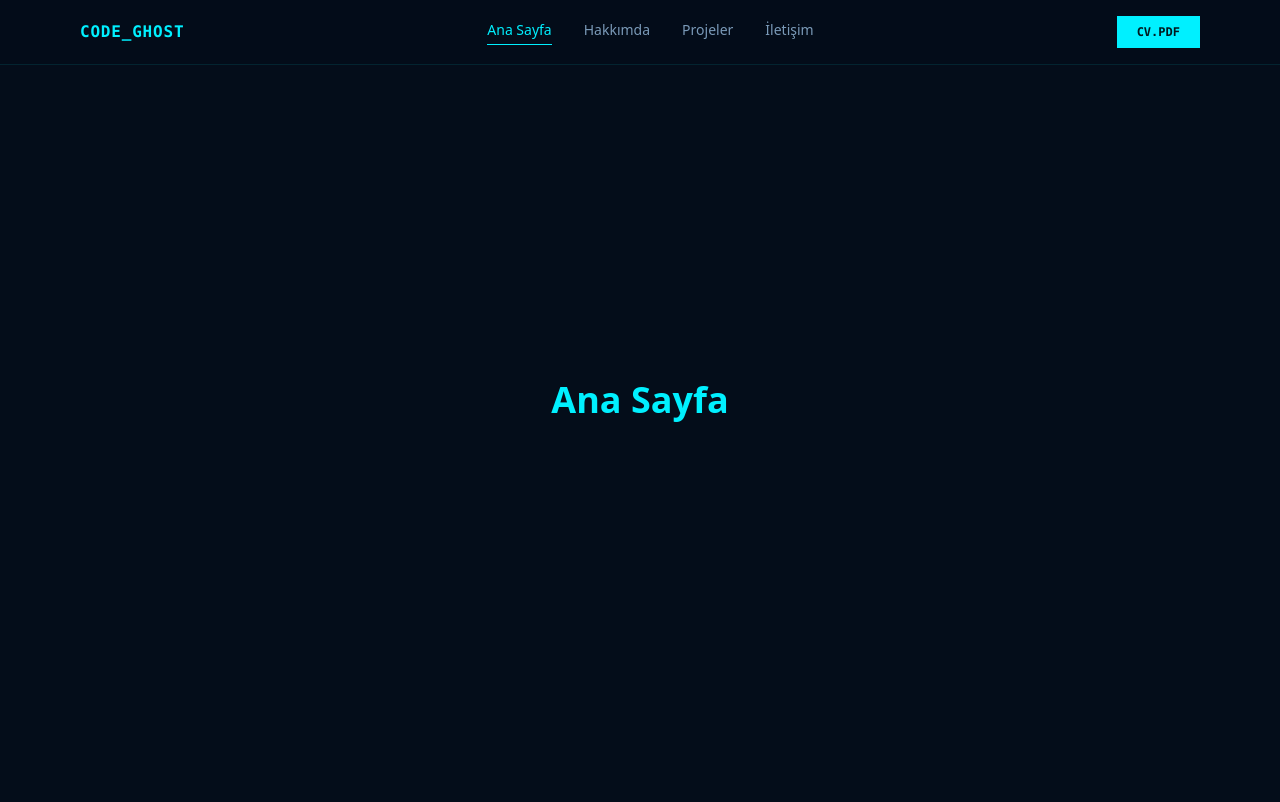
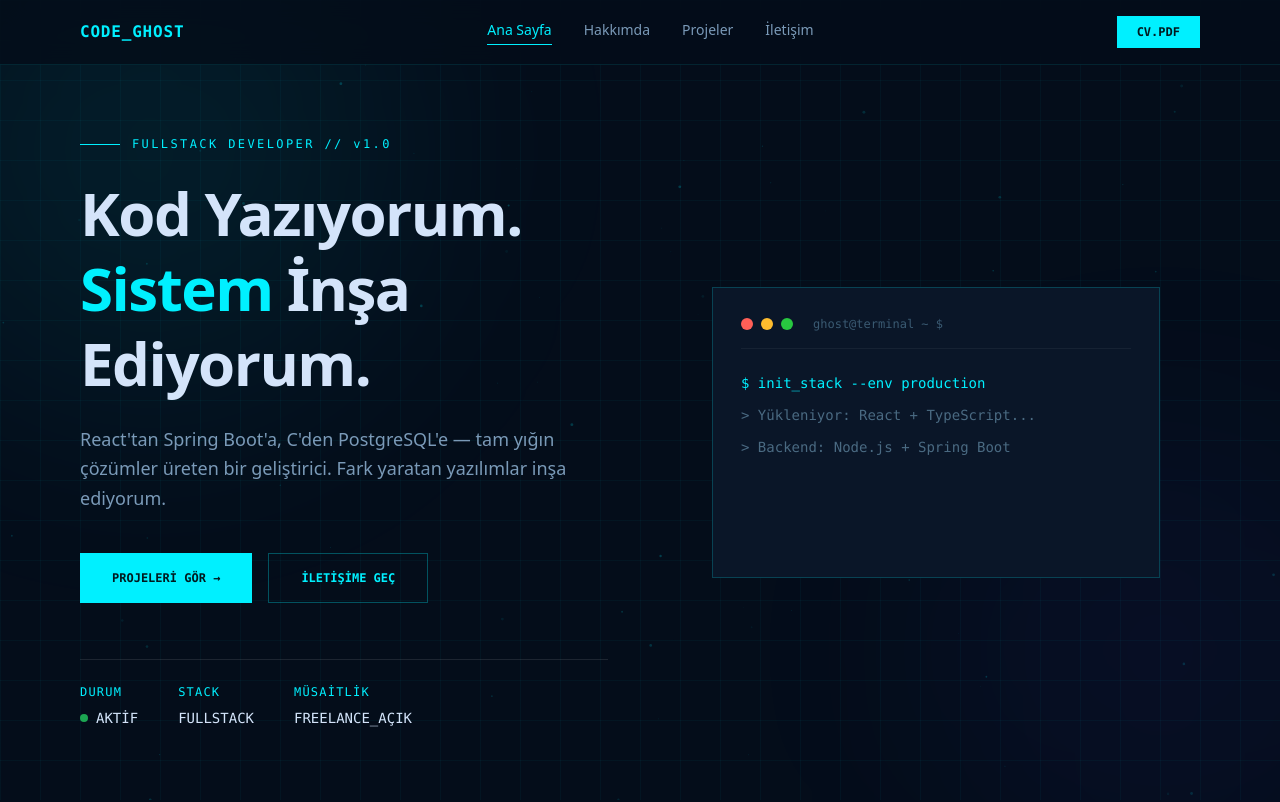
Before and after one commit to batuarda12/code-ghost-portfolio, a React (Vite) app: page / in a window 1280 px wide. Shown: the top 802 px of the page. Built offline with nearby package versions, Linux system fonts and the light colour scheme.

Commit message:
home sayfası: arkaplan, hero, terminal widget tamamlandı

```diff
--- a/package.json
+++ b/package.json
@@ -25,6 +25,7 @@
     "eslint-plugin-react-refresh": "^0.5.2",
     "globals": "^17.6.0",
     "postcss": "^8.5.15",
+    "prettier": "^3.8.4",
     "tailwindcss": "^3.4.19",
     "vite": "^8.0.12"
   }
--- a/src/App.css
+++ b/src/App.css
@@ -42,8 +42,7 @@
     z-index: 1;
     top: 34px;
     height: 28px;
-    transform: perspective(2000px) rotateZ(300deg) rotateX(44deg) rotateY(39deg)
-      scale(1.4);
+    transform: perspective(2000px) rotateZ(300deg) rotateX(44deg) rotateY(39deg) scale(1.4);
   }
 
   .vite {
@@ -51,8 +50,7 @@
     top: 107px;
     height: 26px;
     width: auto;
-    transform: perspective(2000px) rotateZ(300deg) rotateX(40deg) rotateY(39deg)
-      scale(0.8);
+    transform: perspective(2000px) rotateZ(300deg) rotateX(40deg) rotateY(39deg) scale(0.8);
   }
 }
 
--- /dev/null
+++ b/src/components/Terminal.jsx
@@ -0,0 +1,111 @@
+import { useState, useEffect } from 'react';
+
+const SATIRLAR = [
+  { tip: 'prompt', text: '$ init_stack --env production' },
+  { tip: 'out', text: '> Yükleniyor: React + TypeScript...' },
+  { tip: 'out', text: '> Backend:    Node.js + Spring Boot' },
+  { tip: 'out', text: '> Veritabanı: PostgreSQL + Redis' },
+  { tip: 'out', text: '> Dil:        C / JavaScript' },
+  { tip: 'ok', text: '✓ Sistem hazır. Görev başlıyor.' },
+];
+
+function Terminal() {
+  // Şu ana kadar ekranda görünen satırlar
+  const [gosterilen, setGosterilen] = useState([]);
+  // Şu an yazılmakta olan satırın kaçıncı harfine kadar yazıldı
+  const [satirIndex, setSatirIndex] = useState(0);
+  const [harfIndex, setHarfIndex] = useState(0);
+  // İmleç yanıp sönüyor mu
+  const [imleç, setImlec] = useState(true);
+
+  useEffect(() => {
+    // Tüm satırlar bitti mi?
+    if (satirIndex >= SATIRLAR.length) return;
+
+    const mevcutSatir = SATIRLAR[satirIndex];
+
+    // Bu satırın tüm harfleri yazıldı mı?
+    if (harfIndex < mevcutSatir.text.length) {
+      // Bir sonraki harfi ekle
+      const timeout = setTimeout(
+        () => {
+          setGosterilen((prev) => {
+            const yeni = [...prev];
+            // Bu satır zaten var mı?
+            if (yeni[satirIndex]) {
+              yeni[satirIndex] = {
+                ...mevcutSatir,
+                text: mevcutSatir.text.slice(0, harfIndex + 1),
+              };
+            } else {
+              yeni[satirIndex] = {
+                ...mevcutSatir,
+                text: mevcutSatir.text.slice(0, harfIndex + 1),
+              };
+            }
+            return yeni;
+          });
+          setHarfIndex((h) => h + 1);
+        },
+        30 + Math.random() * 30
+      ); // Her harf arası 30-60ms
+
+      return () => clearTimeout(timeout);
+    } else {
+      // Bu satır bitti, sıradakine geç
+      const timeout = setTimeout(() => {
+        setSatirIndex((s) => s + 1);
+        setHarfIndex(0);
+      }, 400); // Satırlar arası 400ms bekle
+
+      return () => clearTimeout(timeout);
+    }
+  }, [satirIndex, harfIndex]);
+
+  // İmleç animasyonu
+  useEffect(() => {
+    const interval = setInterval(() => {
+      setImlec((prev) => !prev);
+    }, 500);
+    return () => clearInterval(interval);
+  }, []);
+
+  return (
+    <div className="bg-[#0a1628] border border-[#00f0ff]/20 p-7 w-full max-w-md font-mono">
+      {/* Terminal başlık barı */}
+      <div className="flex items-center gap-2 mb-5 pb-4 border-b border-white/5">
+        <div className="w-3 h-3 rounded-full bg-[#ff5f57]" />
+        <div className="w-3 h-3 rounded-full bg-[#febc2e]" />
+        <div className="w-3 h-3 rounded-full bg-[#28c840]" />
+        <span className="text-xs text-[#3a5a72] ml-3">ghost@terminal ~ $</span>
+      </div>
+
+      {/* Yazılan satırlar */}
+      <div className="space-y-1 min-h-[180px]">
+        {gosterilen.map((satir, i) => (
+          <div
+            key={i}
+            className={`text-sm leading-loose ${
+              satir.tip === 'prompt'
+                ? 'text-[#00f0ff]'
+                : satir.tip === 'ok'
+                  ? 'text-green-400'
+                  : 'text-[#4a6a82]'
+            }`}
+          >
+            {satir.text}
+            {/* İmleç sadece en son satırda görünsün */}
+            {i === gosterilen.length - 1 && satirIndex < SATIRLAR.length && (
+              <span
+                className="inline-block w-2 h-4 bg-[#00f0ff] ml-1 align-middle"
+                style={{ opacity: imleç ? 1 : 0 }}
+              />
+            )}
+          </div>
+        ))}
+      </div>
+    </div>
+  );
+}
+
+export default Terminal;
--- a/src/index.css
+++ b/src/index.css
@@ -1,3 +1,8 @@
 @tailwind base;
 @tailwind components;
 @tailwind utilities;
+
+body {
+  background-color: #040d1a;
+  color: #d4e4fa;
+}
--- a/src/pages/About.jsx
+++ b/src/pages/About.jsx
@@ -3,6 +3,6 @@ function About() {
     <div className="flex items-center justify-center min-h-screen">
       <h1 className="text-4xl font-bold text-[#00f0ff]">Hakkımda</h1>
     </div>
-  )
+  );
 }
-export default About
+export default About;
--- a/src/pages/Contact.jsx
+++ b/src/pages/Contact.jsx
@@ -3,6 +3,6 @@ function Contact() {
     <div className="flex items-center justify-center min-h-screen">
       <h1 className="text-4xl font-bold text-[#00f0ff]">İletişim</h1>
     </div>
-  )
+  );
 }
-export default Contact
+export default Contact;
--- a/src/pages/Home.jsx
+++ b/src/pages/Home.jsx
@@ -1,8 +1,153 @@
+import { useEffect, useRef } from 'react';
+import Terminal from '../components/Terminal';
+
 function Home() {
+  const canvasRef = useRef(null);
+
+  useEffect(() => {
+    const canvas = canvasRef.current;
+    const ctx = canvas.getContext('2d');
+    let particles = [];
+
+    function resize() {
+      canvas.width = window.innerWidth;
+      canvas.height = window.innerHeight;
+    }
+    window.addEventListener('resize', resize);
+    resize();
+
+    // 80 tane parçacık oluştur
+    for (let i = 0; i < 80; i++) {
+      particles.push({
+        x: Math.random() * canvas.width,
+        y: Math.random() * canvas.height,
+        r: Math.random() * 1.2 + 0.3,
+        vx: (Math.random() - 0.5) * 0.35,
+        vy: (Math.random() - 0.5) * 0.35,
+        o: Math.random() * 0.45 + 0.1,
+      });
+    }
+
+    function draw() {
+      ctx.clearRect(0, 0, canvas.width, canvas.height);
+      particles.forEach((p) => {
+        p.x += p.vx;
+        p.y += p.vy;
+        if (p.x < 0) p.x = canvas.width;
+        if (p.x > canvas.width) p.x = 0;
+        if (p.y < 0) p.y = canvas.height;
+        if (p.y > canvas.height) p.y = 0;
+        ctx.beginPath();
+        ctx.arc(p.x, p.y, p.r, 0, Math.PI * 2);
+        ctx.fillStyle = `rgba(0,240,255,${p.o})`;
+        ctx.fill();
+      });
+      requestAnimationFrame(draw);
+    }
+    draw();
+
+    return () => {
+      window.removeEventListener('resize', resize);
+    };
+  }, []);
+
   return (
-    <div className="flex items-center justify-center min-h-screen">
-      <h1 className="text-4xl font-bold text-[#00f0ff]">Ana Sayfa</h1>
+    <div className="relative min-h-screen bg-[#040d1a]">
+      {/* Arkaplan grid çizgileri */}
+      <div
+        className="fixed inset-0 pointer-events-none"
+        style={{
+          backgroundImage: `
+            linear-gradient(rgba(0,240,255,0.04) 1px, transparent 1px),
+            linear-gradient(90deg, rgba(0,240,255,0.04) 1px, transparent 1px)
+          `,
+          backgroundSize: '40px 40px',
+        }}
+      />
+
+      {/* Particle canvas */}
+      <canvas ref={canvasRef} className="fixed inset-0 pointer-events-none opacity-40" />
+
+      {/* Glow efektleri */}
+      <div
+        className="fixed top-[-100px] left-[-100px] w-[500px] h-[500px] rounded-full pointer-events-none"
+        style={{ background: 'rgba(0,240,255,0.07)', filter: 'blur(120px)' }}
+      />
+      <div
+        className="fixed bottom-[-50px] right-[-80px] w-[400px] h-[400px] rounded-full pointer-events-none"
+        style={{ background: 'rgba(80,60,255,0.06)', filter: 'blur(120px)' }}
+      />
+
+      {/* Ana içerik */}
+      <div className="relative z-10 max-w-[1200px] mx-auto px-10 min-h-screen flex items-center pt-16">
+        <div className="grid grid-cols-2 gap-16 w-full items-center">
+          {/* SOL KOLON */}
+          <div>
+            {/* Üst etiket */}
+            <div className="flex items-center gap-3 mb-6">
+              <div className="w-10 h-px bg-[#00f0ff]" />
+              <span className="font-mono text-xs text-[#00f0ff] tracking-[0.2em]">
+                FULLSTACK DEVELOPER // v1.0
+              </span>
+            </div>
+
+            {/* Ana başlık */}
+            <h1 className="text-6xl font-extrabold leading-tight tracking-tight mb-6">
+              Kod Yazıyorum.
+              <br />
+              <span className="text-[#00f0ff]">Sistem</span> İnşa
+              <br />
+              Ediyorum.
+            </h1>
+
+            {/* Açıklama */}
+            <p className="text-[#7a9ab8] text-lg leading-relaxed mb-10 max-w-lg">
+              React'tan Spring Boot'a, C'den PostgreSQL'e — tam yığın çözümler üreten bir
+              geliştirici. Fark yaratan yazılımlar inşa ediyorum.
+            </p>
+
+            {/* Butonlar */}
+            <div className="flex gap-4 mb-14">
+              <button className="font-mono text-xs font-bold bg-[#00f0ff] text-[#001a1f] px-8 py-4 flex items-center gap-2 hover:shadow-[0_0_30px_rgba(0,240,255,0.5)] transition-all">
+                PROJELERİ GÖR →
+              </button>
+              <button className="font-mono text-xs font-bold border border-[#00f0ff]/30 text-[#00f0ff] px-8 py-4 hover:bg-[#00f0ff]/10 transition-all">
+                İLETİŞİME GEÇ
+              </button>
+            </div>
+
+            {/* Stat bar */}
+            <div className="flex gap-10 pt-6 border-t border-white/10">
+              <div>
+                <div className="font-mono text-xs text-[#00f0ff] tracking-widest mb-2">DURUM</div>
+                <div className="font-mono text-sm text-[#d4e4fa] flex items-center gap-2">
+                  <span className="w-2 h-2 rounded-full bg-green-500 animate-pulse" />
+                  AKTİF
+                </div>
+              </div>
+
+              <div>
+                <div className="font-mono text-xs text-[#00f0ff] tracking-widest mb-2">STACK</div>
+                <div className="font-mono text-sm text-[#d4e4fa]">FULLSTACK</div>
+              </div>
+
+              <div>
+                <div className="font-mono text-xs text-[#00f0ff] tracking-widest mb-2">
+                  MÜSAİTLİK
+                </div>
+                <div className="font-mono text-sm text-[#d4e4fa]">FREELANCE_AÇIK</div>
+              </div>
+            </div>
+          </div>
+
+          {/* SAĞ KOLON */}
+          <div className="flex items-center justify-center">
+            <Terminal />
+          </div>
+        </div>
+      </div>
     </div>
-  )
+  );
 }
-export default Home
+
+export default Home;
--- a/src/pages/Projects.jsx
+++ b/src/pages/Projects.jsx
@@ -3,6 +3,6 @@ function Projects() {
     <div className="flex items-center justify-center min-h-screen">
       <h1 className="text-4xl font-bold text-[#00f0ff]">Projeler</h1>
     </div>
-  )
+  );
 }
-export default Projects
+export default Projects;
```
Also changed, not shown: src/App.jsx (+9 -9 lines), src/components/Footer.jsx (+14 -7 lines), src/components/Navbar.jsx (+5 -7 lines), src/main.jsx (+6 -6 lines), 2 other files (tests, documents, lock files or other folders).
